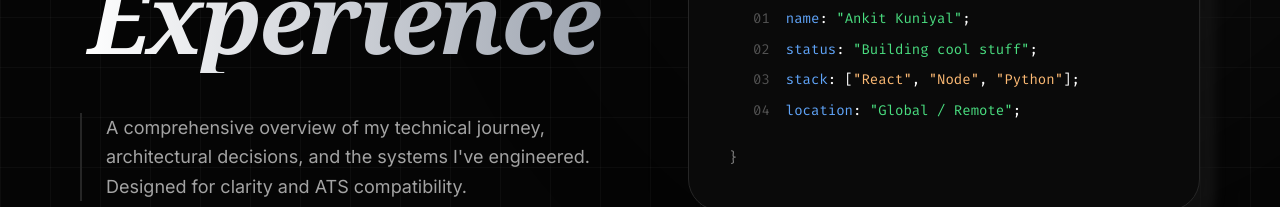
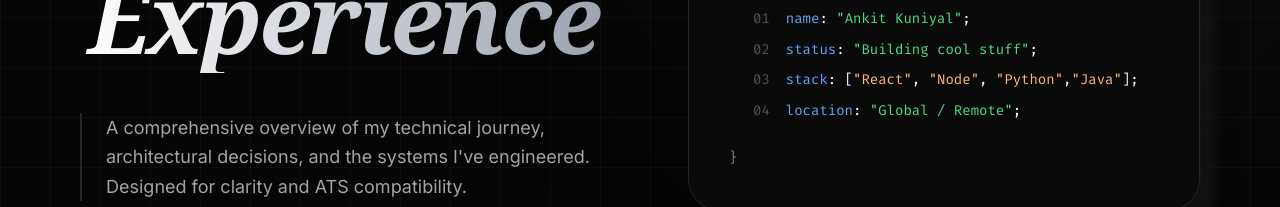
Before and after one commit to ankitkuniyal/The-Unspoken-Resume, a React (Vite) app: page /resume in a window 1280 px wide. Shown: the part 433-640 px from the top of the page. Built offline with nearby package versions, Linux system fonts and the light colour scheme.

Commit message:
Add comprehensive project README and update resume tech stack with Java

```diff
--- a/src/pages/ResumePage.jsx
+++ b/src/pages/ResumePage.jsx
@@ -121,7 +121,7 @@ const ResumePage = () => {
                              <div className="flex gap-4">
                                  <span className="text-neutral-600">03</span>
                                  <span>
-                                     <span className="text-blue-400">stack</span>: [<span className="text-orange-300">"React"</span>, <span className="text-orange-300">"Node"</span>, <span className="text-orange-300">"Python"</span>];
+                                     <span className="text-blue-400">stack</span>: [<span className="text-orange-300">"React"</span>, <span className="text-orange-300">"Node"</span>, <span className="text-orange-300">"Python"</span>,<span className="text-orange-300">"Java"</span>];
                                  </span>
                              </div>
                              <div className="flex gap-4">
```
Also changed, not shown: 1 other file (tests, documents, lock files or other folders).
